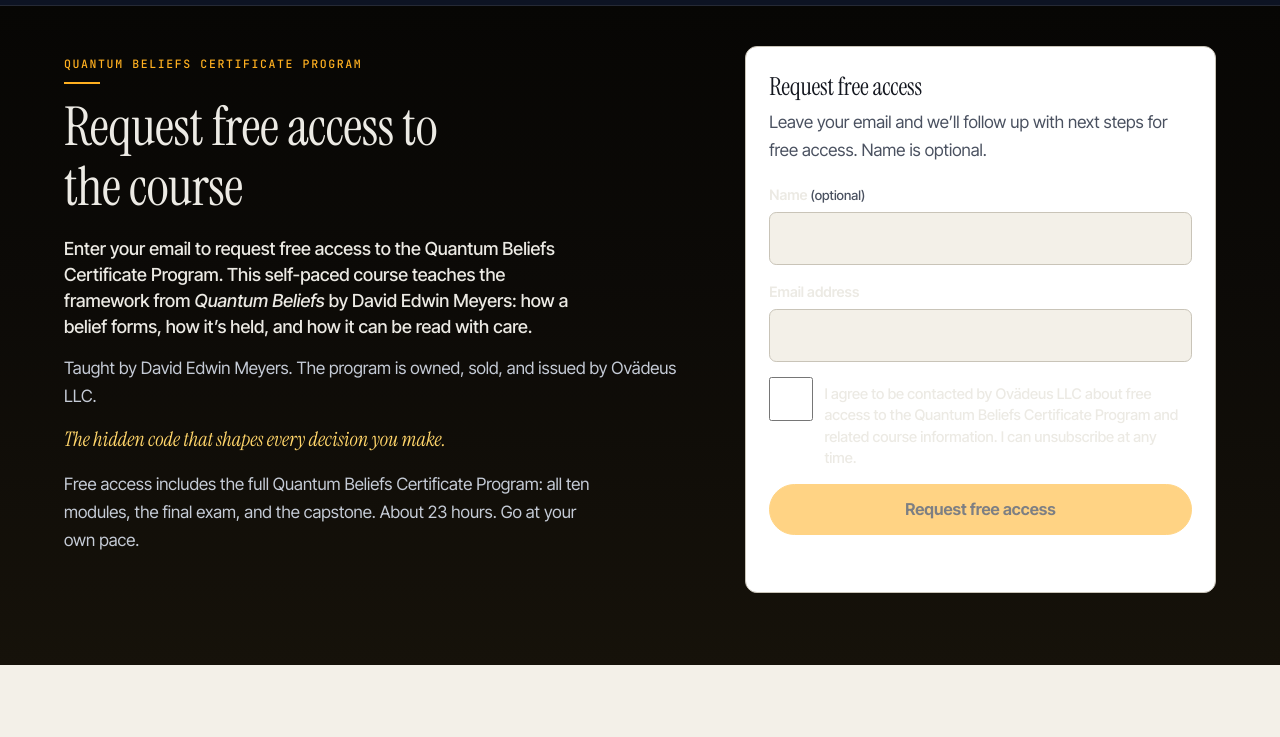
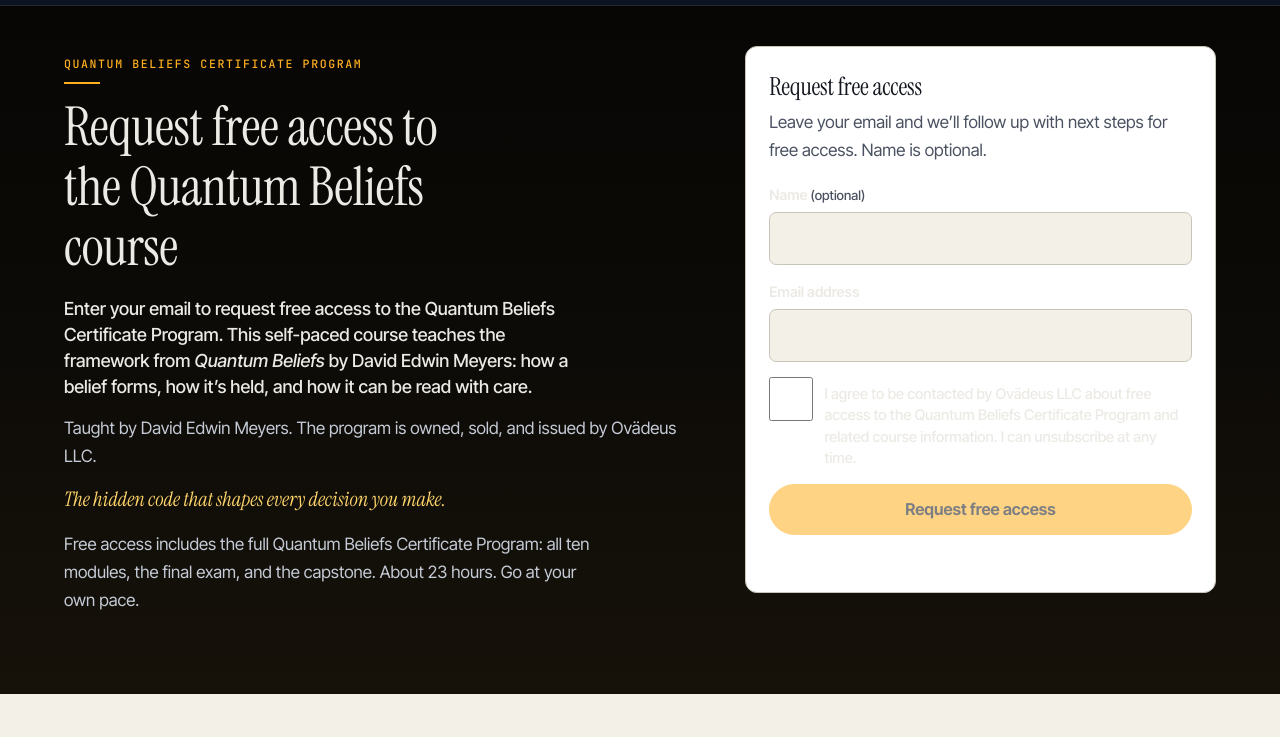
Before and after one commit to ovadeus/quantumbeliefs-site, a plain HTML site: page linkedin/index.html in a window 1280 px wide. Shown: the part 63-800 px from the top of the page. Drawn offline with Linux system fonts and the light colour scheme.

Commit message:
Name the Quantum Beliefs course in the LinkedIn headline.
Change the visible h1 from "Request free access to the course" to
"Request free access to the Quantum Beliefs course". Title, og:title,
and twitter:title are unchanged.

Co-authored-by: ovadeus <ovadeusllc@gmail.com>

```diff
--- a/linkedin/index.html
+++ b/linkedin/index.html
@@ -48,7 +48,7 @@
       <div class="wrap linkedin-hero-inner">
         <div class="hero-copy">
           <p class="kicker">Quantum Beliefs Certificate Program</p>
-          <h1 id="hero-headline" class="hero-headline">Request free access to the course</h1>
+          <h1 id="hero-headline" class="hero-headline">Request free access to the Quantum Beliefs course</h1>
           <p class="hero-lead">Enter your email to request free access to the Quantum Beliefs Certificate Program. This self-paced course teaches the framework from <cite>Quantum Beliefs</cite> by David Edwin Meyers: how a belief forms, how it’s held, and how it can be read with care.</p>
           <p class="hero-byline">Taught by David Edwin Meyers. The program is owned, sold, and issued by Ovädeus LLC.</p>
           <p class="hero-tagline">The hidden code that shapes every decision you make.</p>
```
